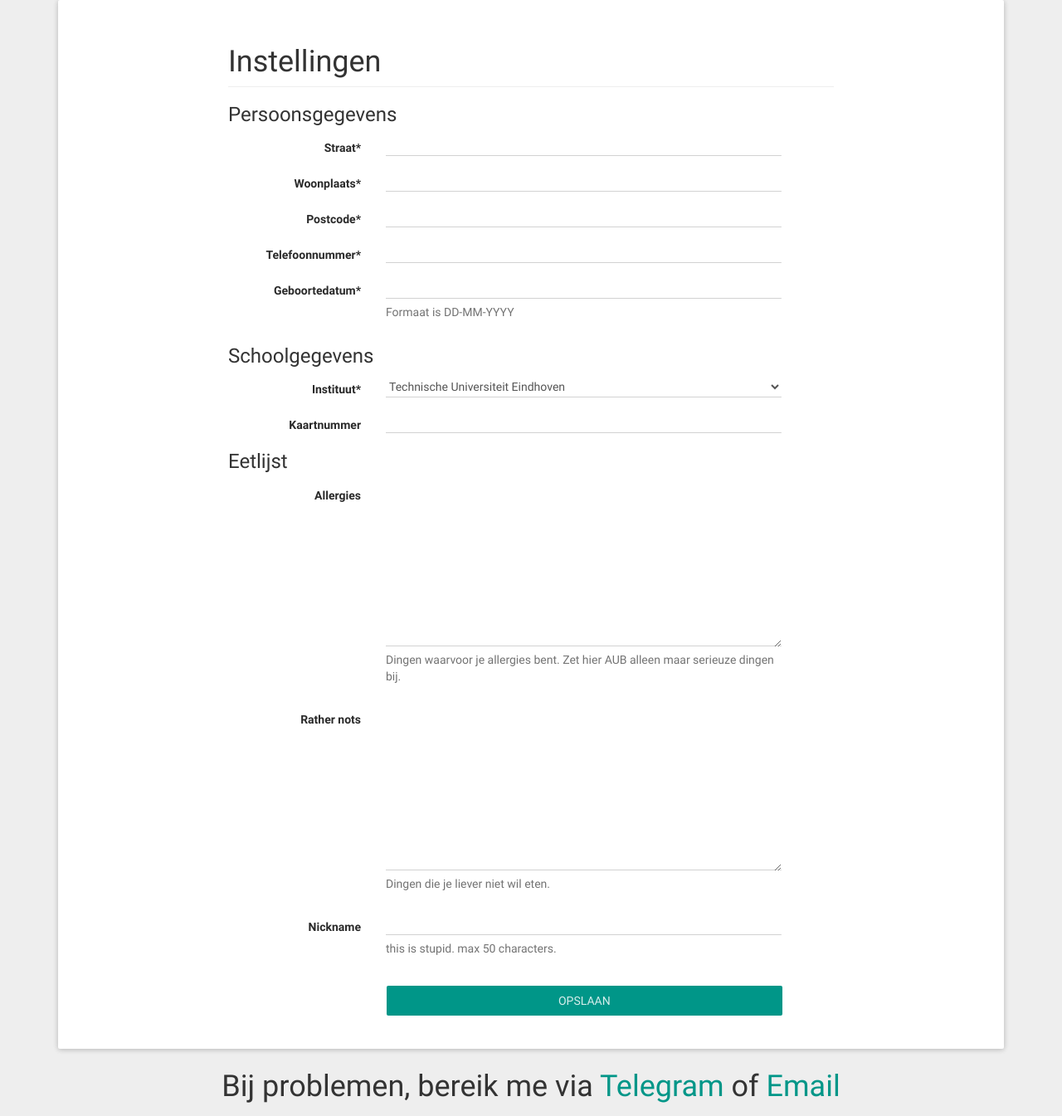
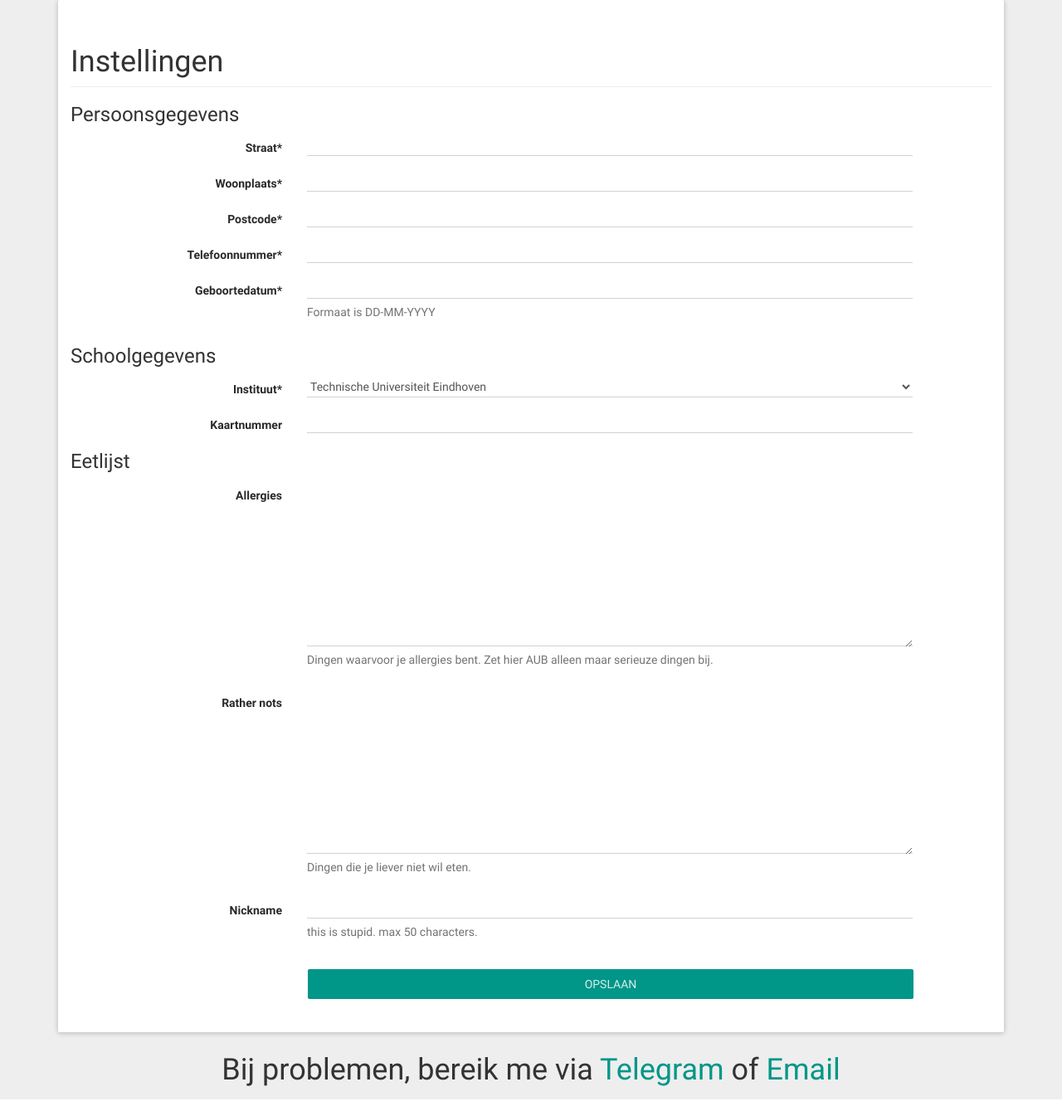
Before and after one commit to esrg-knights/Socrates, a Django app: template assets/templates/account/details.html in a window 1280 px wide. Shown: the part 60-1405 px from the top of the page at 83% size. Run offline with Django 3.2, Linux system fonts and the light colour scheme; the template is opened without the code that fills it: values that come from a table or form of the project are taken from there, others are empty; some libraries are stand-ins or nearby versions.

Commit message:
settings are full width

```diff
--- a/assets/templates/account/details.html
+++ b/assets/templates/account/details.html
@@ -4,7 +4,7 @@
 
 {% block content %}
     <div class="row">
-        <div class="col-lg-8 col-lg-offset-2">
+        <div class="col-lg-12">
             <h1 class="page-header">Instellingen</h1>
             {% crispy form %}
         </div>
```
